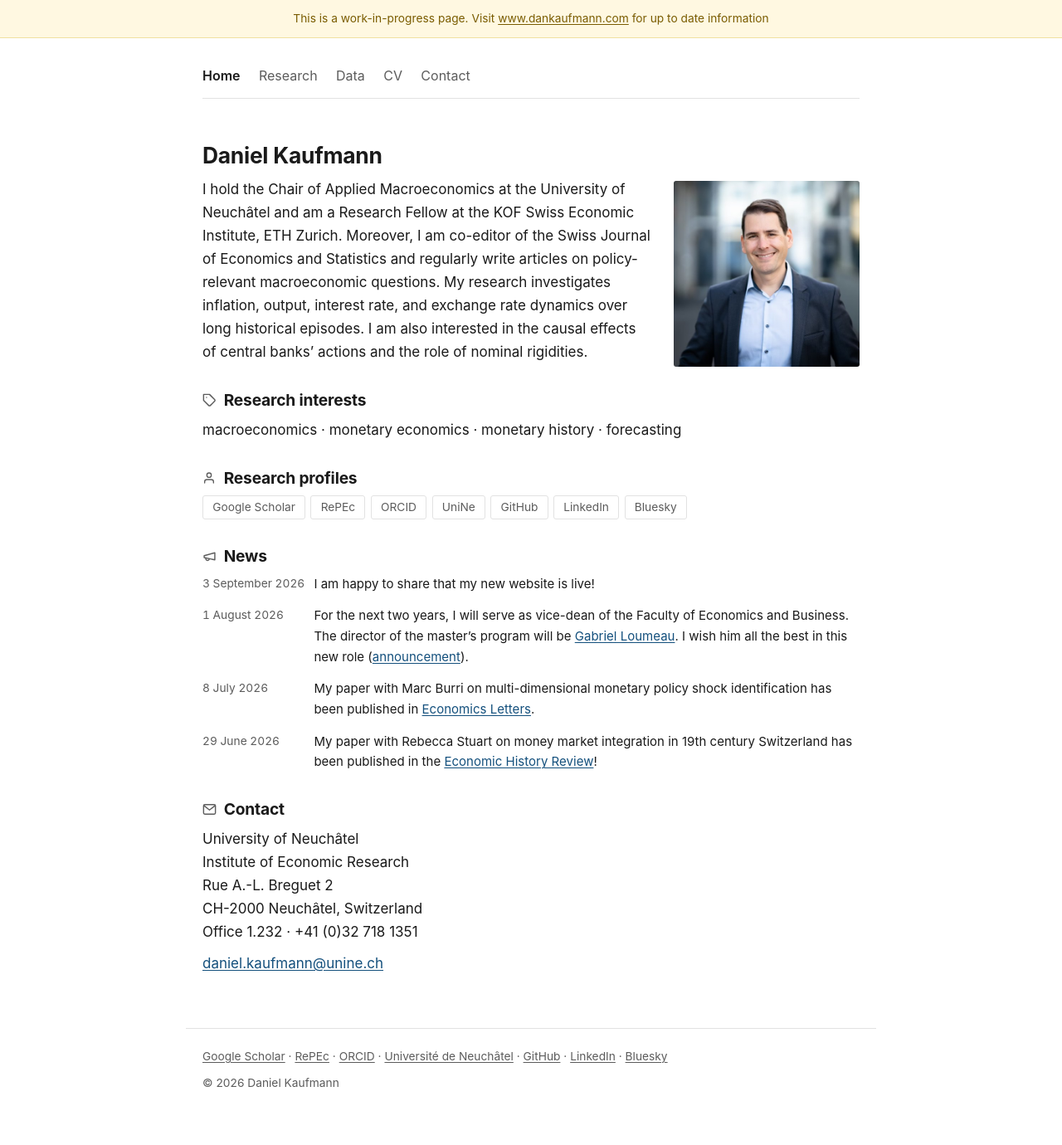
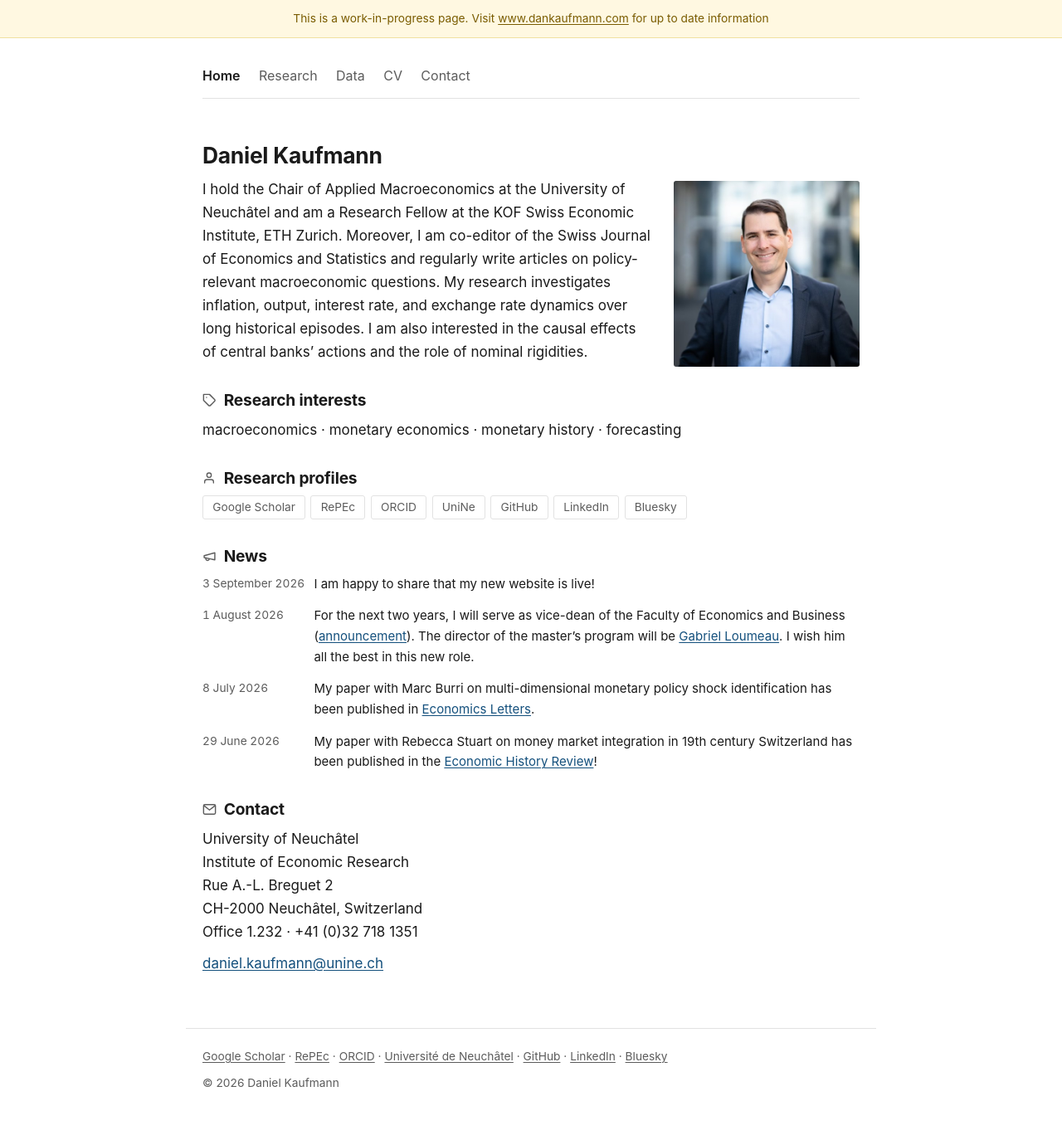
Before and after one commit to dankaufmann/dankaufmann.github.io, a Jekyll site: the page built from index.md, in a window 1280 px wide. Shown: the whole page at 83% size. Built offline with Jekyll 4.4.1, drawn with Linux system fonts in a browser that asks for light colours.

Commit message:
Attach the LinkedIn announcement to the vice-dean sentence
The post announces Daniel's appointment, not Gabriel Loumeau's, so
trailing it after the sentence about Loumeau attached it to the wrong
subject.

Co-Authored-By: Claude Opus 5 <noreply@anthropic.com>
Claude-Session: https://claude.ai/code/session_017FhggwUCCN867pijpudSJ7

```diff
--- a/index.md
+++ b/index.md
@@ -24,7 +24,7 @@ macroeconomics · monetary economics · monetary history · forecasting
 ## News
 
 - <span class="date">3 September 2026</span>I am happy to share that my new website is live!
-- <span class="date">1 August 2026</span>For the next two years, I will serve as vice-dean of the Faculty of Economics and Business. The director of the master's program will be [Gabriel Loumeau](https://sites.google.com/view/gabrielloumeau/){:target="_blank" rel="noopener"}. I wish him all the best in this new role ([announcement](https://www.linkedin.com/posts/facult%C3%A9-des-sciences-%C3%A9conomiques-universit%C3%A9-de-neuch%C3%A2tel_unine-teamunine-unineabrseco-activity-7497551367364894720-efzC/){:target="_blank" rel="noopener"}).
+- <span class="date">1 August 2026</span>For the next two years, I will serve as vice-dean of the Faculty of Economics and Business ([announcement](https://www.linkedin.com/posts/facult%C3%A9-des-sciences-%C3%A9conomiques-universit%C3%A9-de-neuch%C3%A2tel_unine-teamunine-unineabrseco-activity-7497551367364894720-efzC/){:target="_blank" rel="noopener"}). The director of the master's program will be [Gabriel Loumeau](https://sites.google.com/view/gabrielloumeau/){:target="_blank" rel="noopener"}. I wish him all the best in this new role.
 - <span class="date">8 July 2026</span>My paper with Marc Burri on multi-dimensional monetary policy shock identification has been published in [Economics Letters](https://doi.org/10.1016/j.econlet.2026.113091){:target="_blank" rel="noopener"}.
 - <span class="date">29 June 2026</span>My paper with Rebecca Stuart on money market integration in 19th century Switzerland has been published in the [Economic History Review](https://doi.org/10.1111/ehr.70131){:target="_blank" rel="noopener"}!
 {: .news}
```
